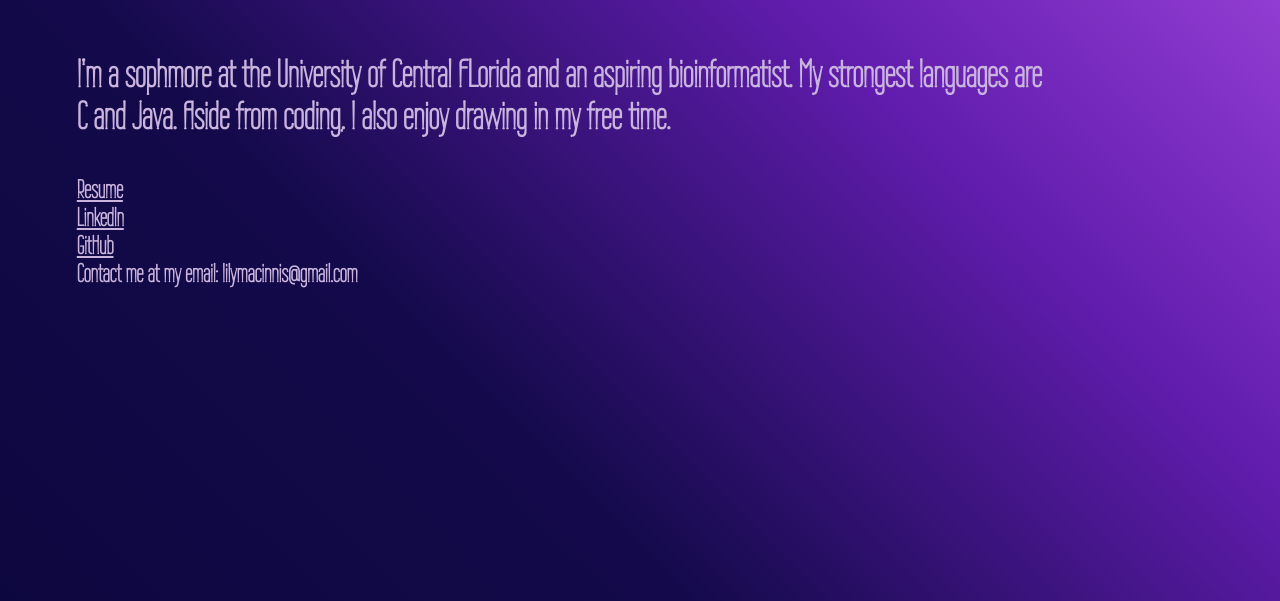
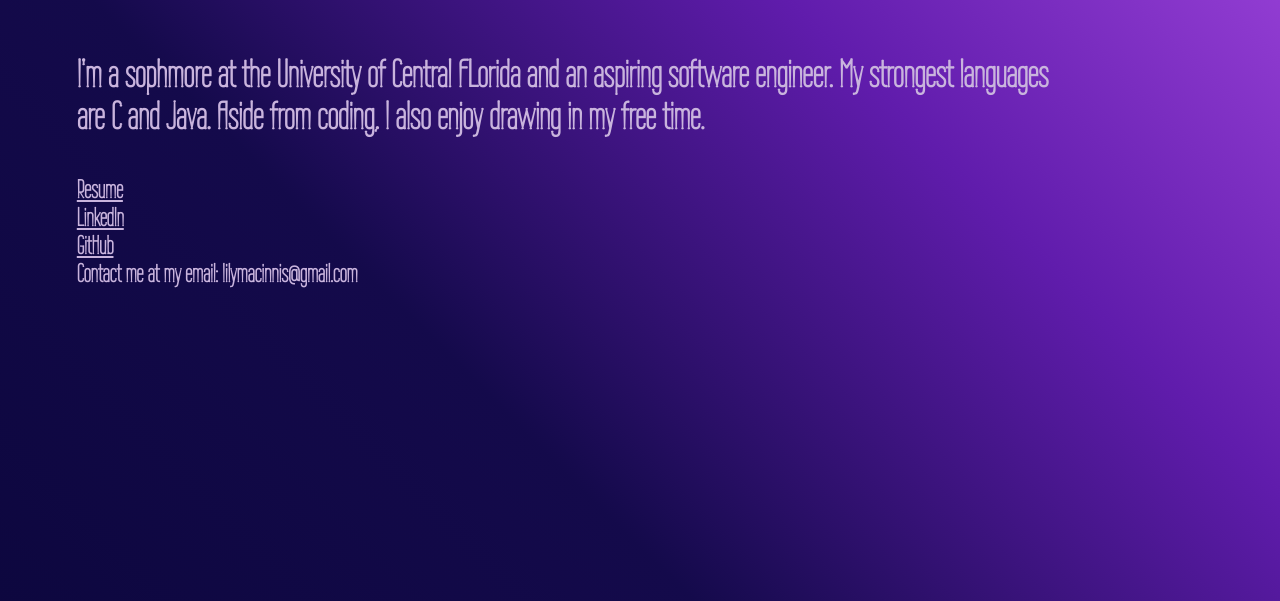
Before and after one commit to lilyMacInnis/portfolio, a plain HTML site: page index.html in a window 1280 px wide. Shown: the part 199-800 px from the top of the page. Drawn offline with Linux system fonts and the light colour scheme.

Commit message:
Add files via upload

```diff
--- a/index.html
+++ b/index.html
@@ -41,7 +41,7 @@
         <main>
             <div id="home">
                 <h1>Lily MacInnis</h1>
-                <p>I'm a sophmore at the University of Central FLorida and an aspiring bioinformatist.
+                <p>I'm a sophmore at the University of Central FLorida and an aspiring software engineer.
                     My strongest languages are C and Java. Aside from coding, I also enjoy drawing in
                     my free time.
                 </p>
```
